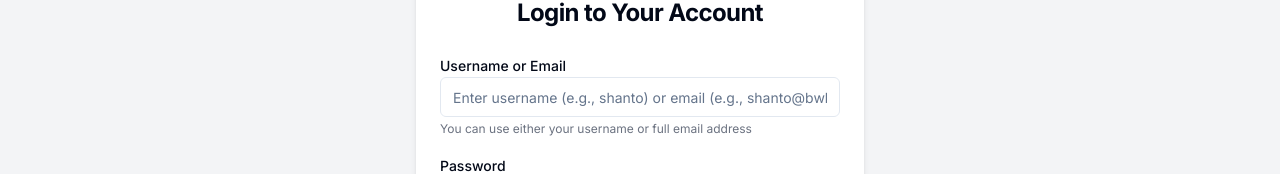
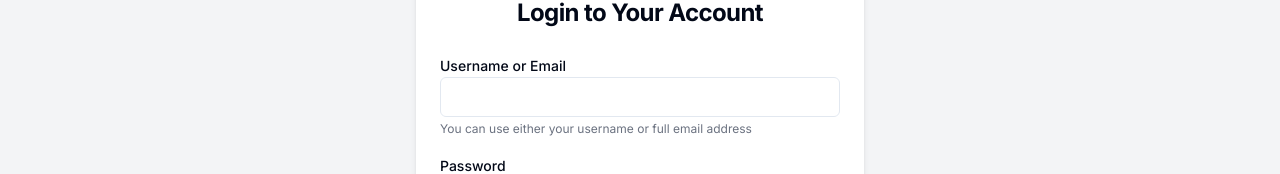
Before and after one commit to KRShanto/rka-website, a Next.js app: page /login in a window 1280 px wide. Shown: the part 311-485 px from the top of the page. Built offline with nearby package versions, Linux system fonts and the light colour scheme; no server answers.

Commit message:
fix(login): remove placeholder from username input

```diff
--- a/app/login/page.tsx
+++ b/app/login/page.tsx
@@ -122,7 +122,7 @@ export default function Login() {
                   <Input
                     id="usernameOrEmail"
                     type="text"
-                    placeholder="Enter username (e.g., shanto) or email (e.g., shanto@bwkd.app)"
+                    placeholder=""
                     value={usernameOrEmail}
                     onChange={(e) => setUsernameOrEmail(e.target.value)}
                     required
```
